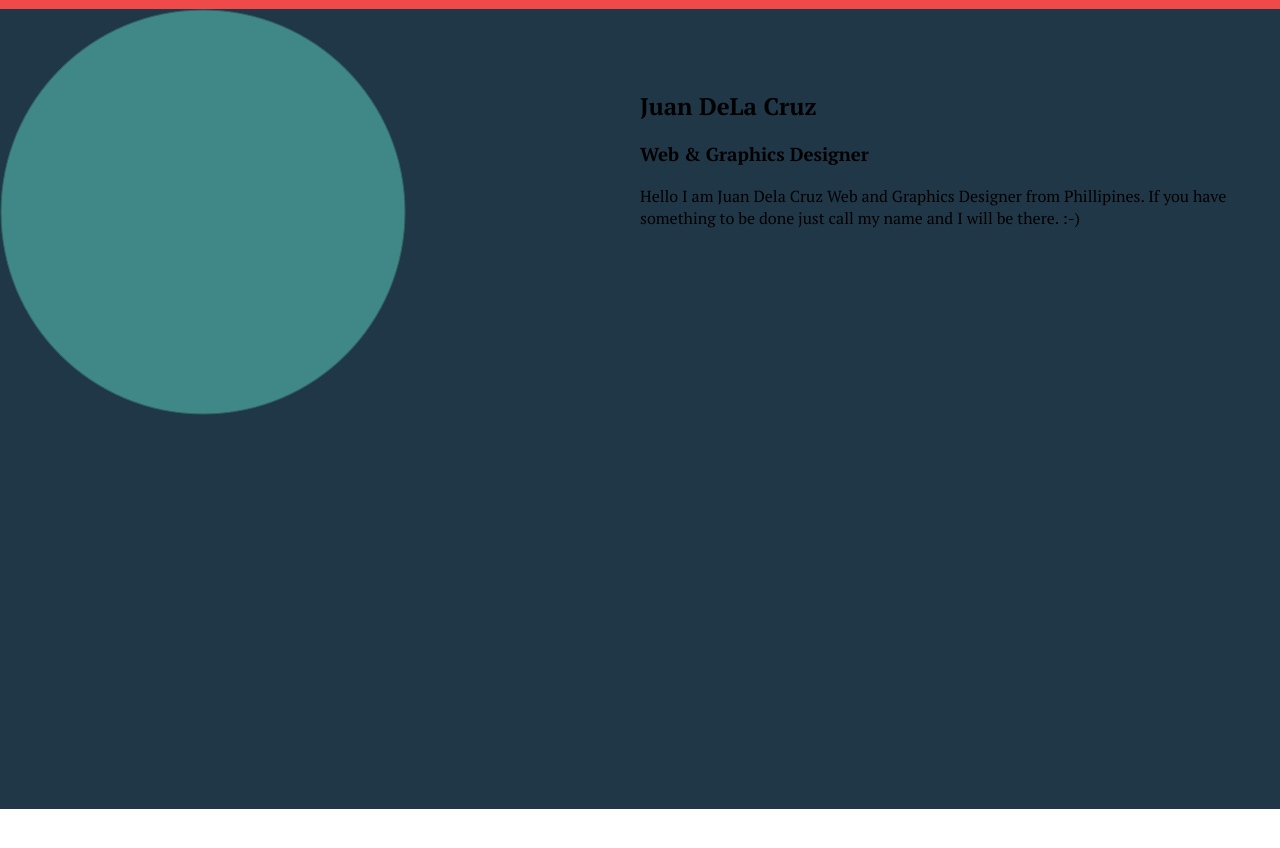
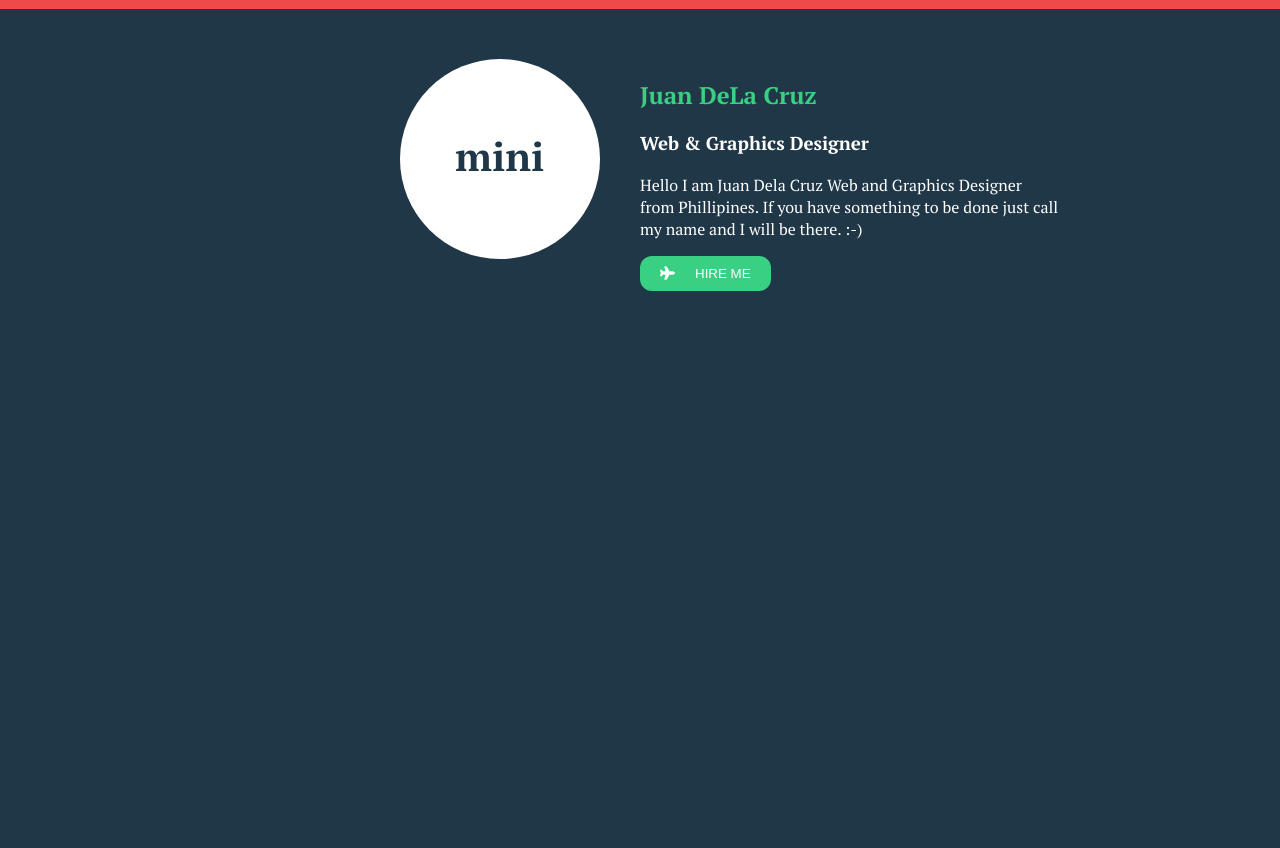
Before and after one commit to sagicary/portafolio-bem, a plain HTML site: page index.html in a window 1280 px wide. Shown: the part 58-906 px from the top of the page. Before the commit the page ends 867 px from the top, so only its background shows below. Drawn offline with Linux system fonts and the light colour scheme.

Commit message:
Centro listo, faltan redes y extra

```diff
--- a/index.html
+++ b/index.html
@@ -31,12 +31,13 @@
 	<section>
 		<div class="contenido">
 			<div class="contenido__imagen">
-				<img src="img/circle.png" alt="">
+				<h1>mini</h1>
 			</div>
 			<div class="contenido__texto">
 				<h2>Juan DeLa Cruz</h2>
 				<h3>Web & Graphics Designer</h3>
 				<p>Hello I am Juan Dela Cruz Web and Graphics Designer from Phillipines. If you have something to be done just call my name and I will be there. :-)</p>
+				<button><i class="fa fa-plane" aria-hidden="true"></i>HIRE ME</button>
 			</div>
 		</div>
 	</section>
--- a/sass/_style.scss
+++ b/sass/_style.scss
@@ -40,6 +40,7 @@
 .contenido{
 	background-color: $azul;
 	height: 100vh;
+	padding-top: 50px;
 	.contenido__texto{
 		width: 50%;
 	    margin: 50px auto;
@@ -47,6 +48,43 @@
 	    padding: 0px;
 	    box-sizing: border-box;
 	    margin-right: 0px;
-	    margin-top: -350px
+	    margin-top: -200px;
+	    h2{
+	    	color: $verde;
+	    }
+	    h3{
+	    	color: $blanco;
+	    }
+	    p{
+	    	color: $blanco;
+	    	margin-right: 220px;
+	    }
+	    button{
+	    	background-color: $verde;
+	    	color: $blanco;
+	    	padding: 10px;
+	    	padding-left: 20px;
+	    	padding-right: 20px;
+	    	border-radius: 12px;
+	    	border: none;
+	    	cursor: pointer;
+	    	i{
+	    		padding-right: 20px;
+	    	}
+	    }
+	}
+	.contenido__imagen{
+		width: 200px;
+		height: 200px;
+		margin-left: 400px;
+		background-color: $blanco;
+		border-radius: 50%;
+		h1{
+			margin: 0;
+			color: $azul;
+			padding-left: 55px;
+			padding-top: 70px;
+			font-size: 40px;
+		}
 	}
 }
```
Also changed, not shown: css/main.css, 1 other file.
